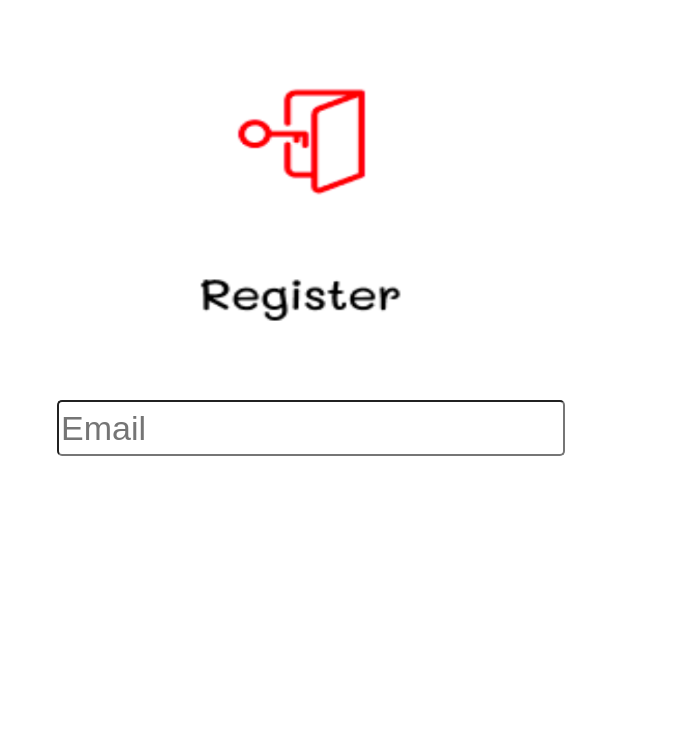
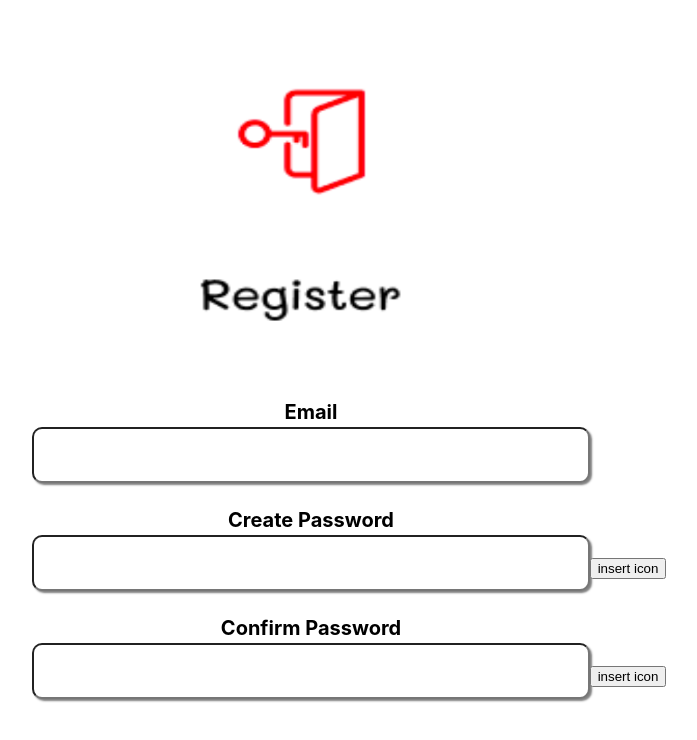
Before and after one commit to CaelFormanek/SE3202FA, a React (Create React App) app in the folder frontend/: page / in a window 1280 px wide. Shown: the top 740 px of the page, without its empty margins (329-1026 px from the left). Built offline with nearby package versions, Linux system fonts and the light colour scheme.

Commit message:
more progress on landing page input boxes

```diff
--- a/frontend/src/App.css
+++ b/frontend/src/App.css
@@ -1,9 +1,15 @@
 .App {
   display: flex;
   flex-direction: column;
-  text-align: center;
   justify-content: center;
   align-items: center;
+}
+
+.buttonsandinput {
+  display: flex;
+  flex-direction: column;
+  align-items: center; /* Center items along the cross axis */
+  margin-bottom: 25px;
 }
 
 .logoimage {
@@ -11,9 +17,21 @@
   height: 400px;
 }
 
-.emailinput {
-  width: 500px;
+.emailheader, .createpasswordheader, .confirmpasswordheader {
+  font-size: 20px;
+  margin-bottom: 3px;
+  font-weight: bold;
+}
+
+.emailinput, .createpasswordinput, .confirmpasswordinput {
+  width: 550px;
   height: 50px;
-  border-radius: 5px;
-  font-size: 34px;
+  border-radius: 10px;
+  font-size: 30px;
+  margin-bottom: 25px;
+  box-shadow: 2px 2px 2px rgba(0, 0, 0, 0.5);
 }
+
+.createpasswordinput, .confirmpasswordinput {
+  margin-left: 76px;
+}
--- a/frontend/src/App.js
+++ b/frontend/src/App.js
@@ -5,7 +5,23 @@ function App() {
   return (
     <div className="App">
       <img className="logoimage" src={register} ></img>
-      <input className="emailinput" type="text" placeholder="Email"></input>
+
+      <div className="buttonsandinput">
+        <small className="emailheader">Email</small>
+        <input className="emailinput" type="text" placeholder=""></input>
+
+        <small className="createpasswordheader">Create Password</small>
+        <div>
+          <input className="createpasswordinput" type="text" placeholder=""></input>
+          <button className="togglecreatepassword">insert icon</button>
+        </div>
+
+        <small className="confirmpasswordheader">Confirm Password</small>
+        <div>
+          <input className="confirmpasswordinput" type="text" placeholder=""></input>
+          <button className="toggleconfirmpassword">insert icon</button>
+        </div>
+      </div>
     </div>
   );
 }
```
